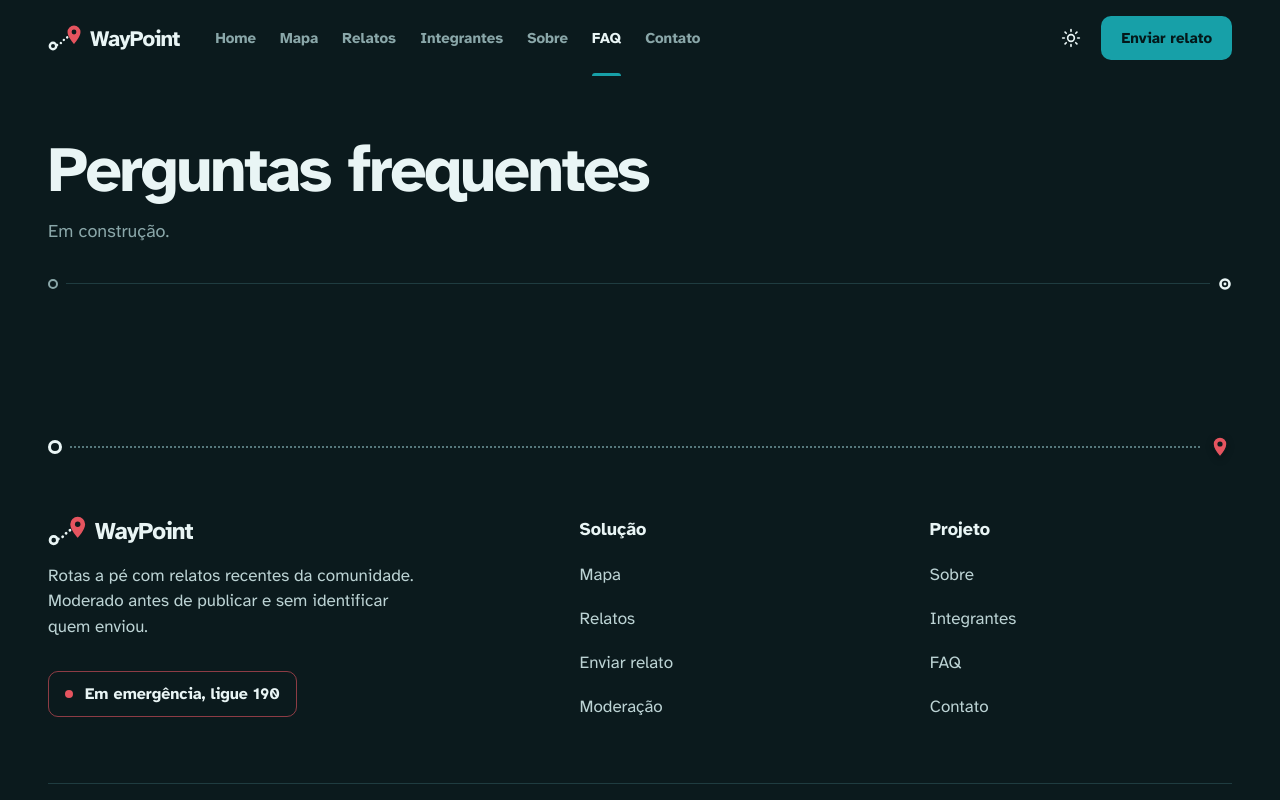
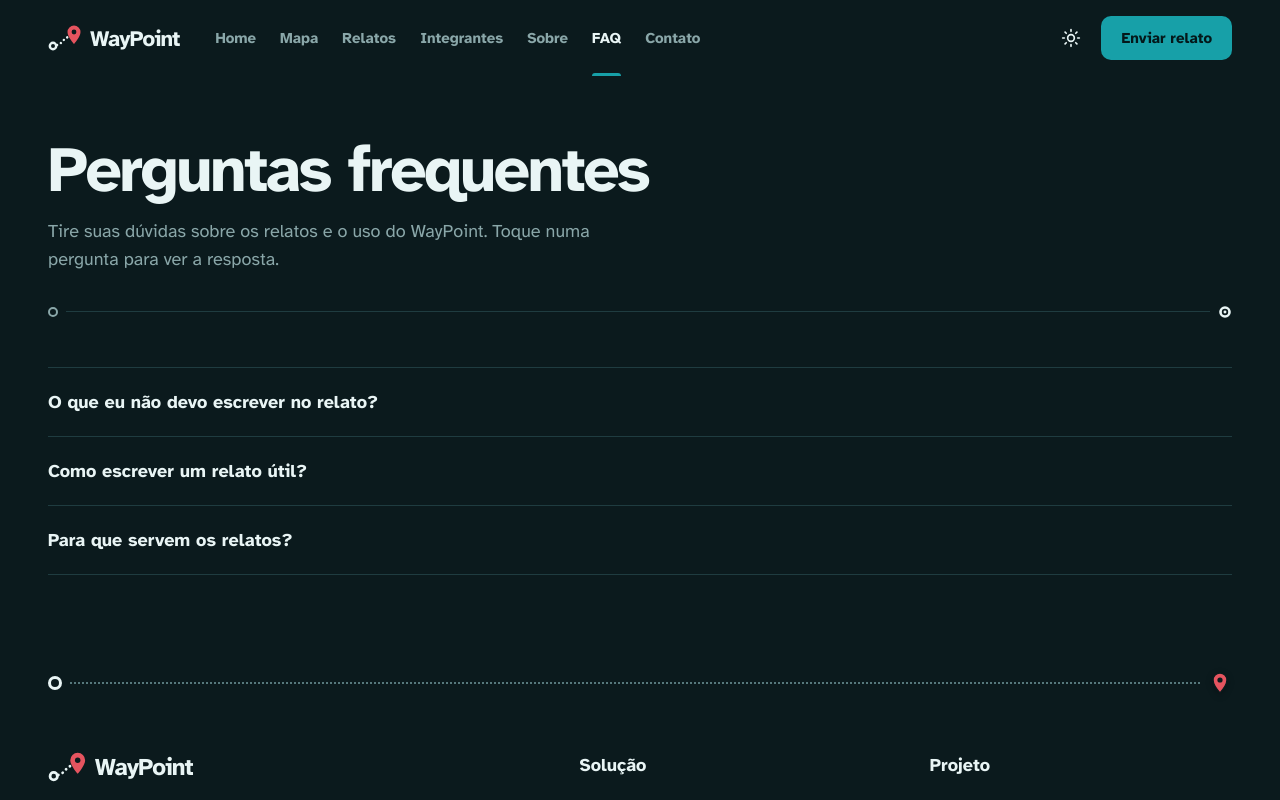
Before and after one commit to pivattidev/waypoint, a React (Vite) app: page /faq in a window 1280 px wide. Shown: the top 800 px of the page. Built offline with nearby package versions, Linux system fonts and the light colour scheme.

Commit message:
feat: adiciona perguntas iniciais ao FAQ

```diff
--- a/src/pages/Faq.tsx
+++ b/src/pages/Faq.tsx
@@ -1,9 +1,51 @@
 import PageHeader from '../components/PageHeader'
+
+// Define os campos de cada pergunta
+interface Pergunta {
+  pergunta: string
+  resposta: string
+}
+
+// Perguntas iniciais do FAQ
+const perguntas: Pergunta[] = [
+  {
+    pergunta: 'O que eu não devo escrever no relato?',
+    resposta:
+      'Evite nomes, placas de veículos e informações que identifiquem pessoas. Descreva as condições do local e o problema encontrado.',
+  },
+  {
+    pergunta: 'Como escrever um relato útil?',
+    resposta:
+      'Informe o local e descreva o problema com clareza, como um poste apagado, uma calçada danificada ou um bloqueio na passagem.',
+  },
+  {
+    pergunta: 'Para que servem os relatos?',
+    resposta:
+      'Os relatos ajudam outros pedestres a conhecer as condições dos caminhos e a planejar seus trajetos.',
+  },
+]
 
 export default function Faq() {
   return (
+    <>
     <PageHeader titulo="Perguntas frequentes">
-      <p>Em construção.</p>
+      <p>Tire suas dúvidas sobre os relatos e o uso do WayPoint.
+          Toque numa pergunta para ver a resposta.</p>
     </PageHeader>
+
+    <div className="border-t border-line">
+        {perguntas.map((item) => (
+          <details key={item.pergunta} className="border-b border-line">
+            <summary className="cursor-pointer py-5 text-lg font-bold">
+              {item.pergunta}
+            </summary>
+
+            <p className="resposta max-w-3xl pb-6 text-[17px] leading-relaxed text-muted">
+              {item.resposta}
+            </p>
+          </details>
+        ))}
+      </div>
+    </>
   )
 }
```
